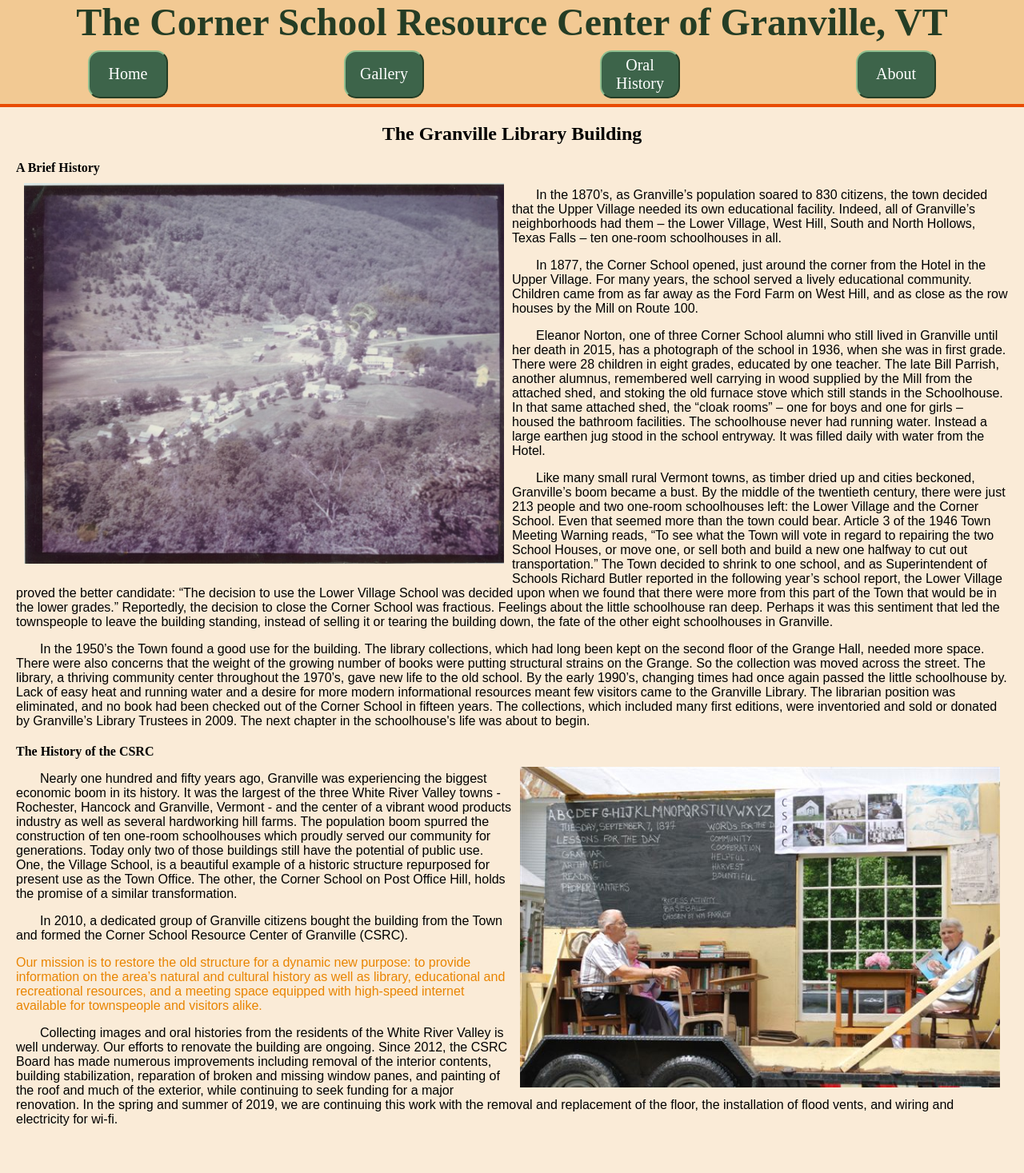
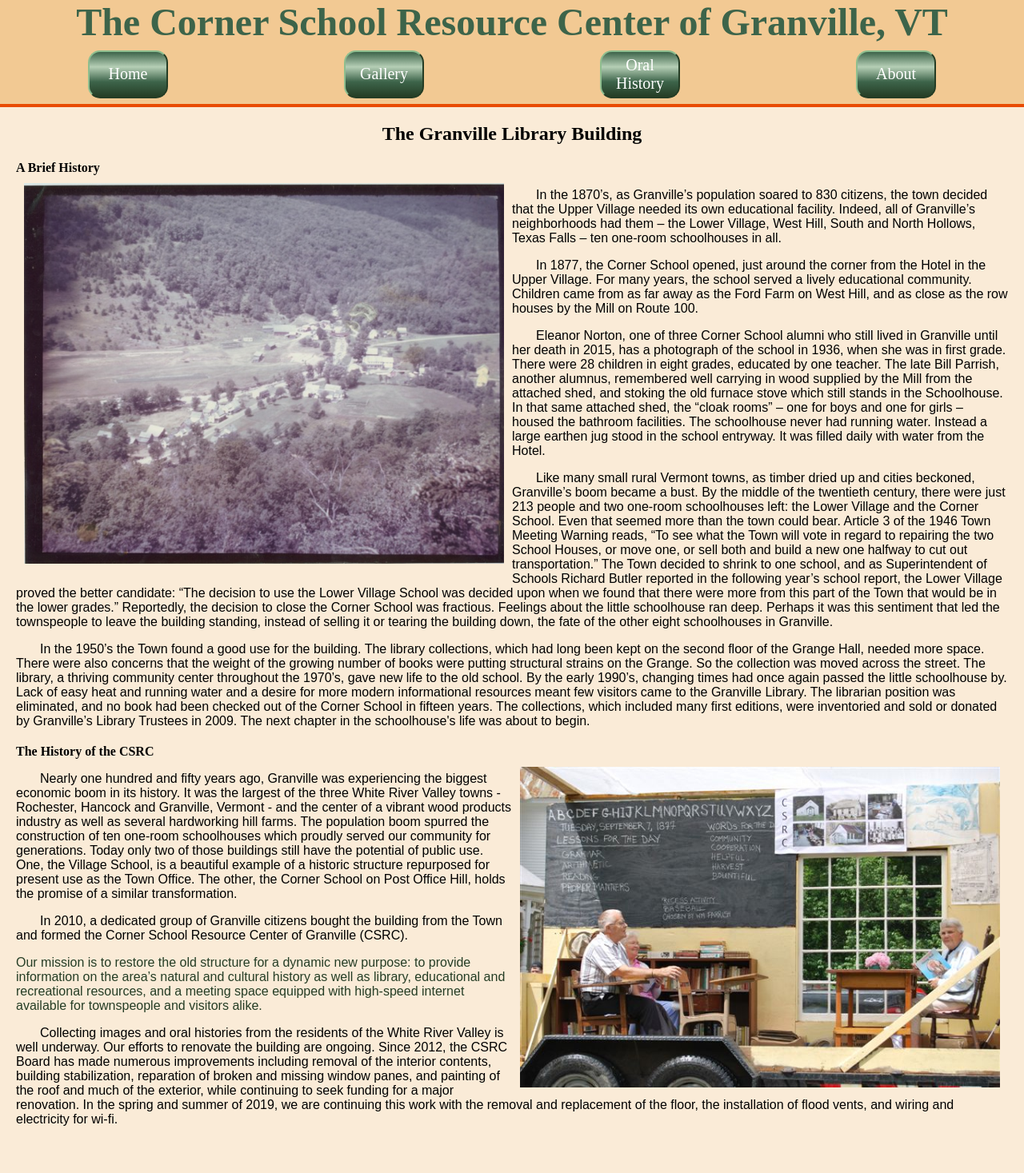
Before and after one commit to Habenzy/granville-corner-school, a React (Create React App) app in the folder client/: page /about in a window 1280 px wide. Shown: the top 1467 px of the page at 80% size. Built offline with nearby package versions, Linux system fonts and the light colour scheme.

Commit message:
3d buttons

```diff
--- a/client/src/index.css
+++ b/client/src/index.css
@@ -10,7 +10,7 @@ body {
 }
 
 .yellow{
-  color: #e98502;
+  color: #253d25;
 }
 
 .indent{
@@ -67,7 +67,7 @@ code {
 
 #head {
   background-color: #f2c993;
-  color: #253d25;
+  color: #3d644a;
   text-align: center;
   margin-top: 0;
 }
@@ -83,7 +83,7 @@ code {
   height: 60px;
   width: 100px;
   border-radius: 15px;
-  background-color: #3d644a;
+  background-image: linear-gradient(#3d644a, #b5ceb5, #3d644a, #253d25) ;
   border-right: 2px solid #253d25;
   border-bottom: 2px solid #253d25;
   border-left: 2px solid #8fbe8f;
@@ -163,6 +163,7 @@ code {
   cursor: pointer;
 }
 
+/*photo gallery shenanigans*/
 
 #photo-gallery {
   display: flex;
@@ -250,6 +251,7 @@ code {
   text-align: center;
 }
 
+/*For mobile reactiveness*/
 
 @media screen and (max-width: 736px) {
 
```
